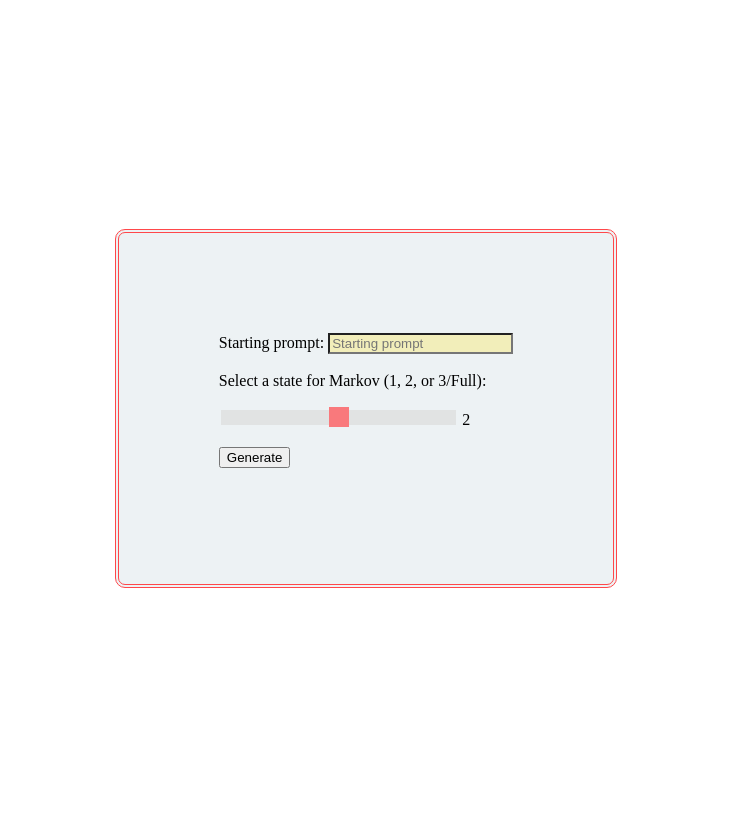
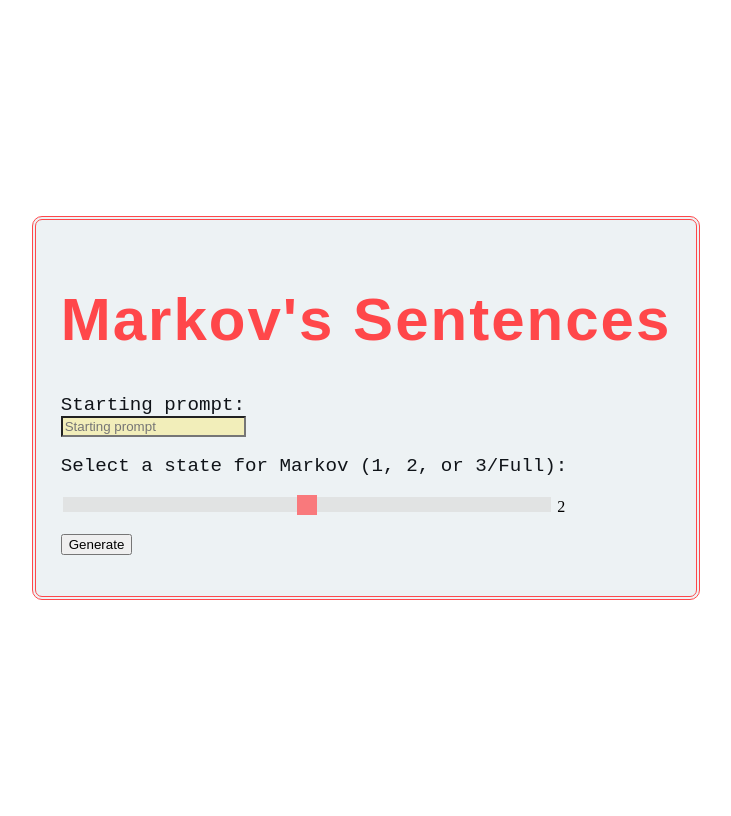
Before and after one commit to kodtld/Markov-s-Letters, a Flask app: template flask-server/templates/index.html in a window 1280 px wide. Shown: the whole page, without its empty margins (282-1013 px from the left). Run offline with Flask 2, Linux system fonts and the light colour scheme; the template is opened without the code that fills it, so the values that code supplies are empty.

Commit message:
Front end work

```diff
--- a/flask-server/templates/index.html
+++ b/flask-server/templates/index.html
@@ -9,10 +9,18 @@
       overflow-x: hidden;
     }
 
+    h1{
+      color: #FF474A;
+      font-size: 60px;
+      text-align: center;
+      letter-spacing: 2px;
+      font-family: fantasy;
+    }
+
     .main_container{
         background-color: #edf2f4;
         border-radius: 10px;
-        padding: 100px;
+        padding: 25px;
         border: 4px double #FF474A;
     }
 
@@ -58,12 +66,20 @@
         color: #101419;
         border: 3px double #FF474A;
     }
+
+    label{
+      font-family: 'Courier New', monospace;
+      color: #101419;
+      font-weight: 500;
+      font-size: larger;
+    }
     </style>
 
     <body class="body">
         <div class="main_container">
+          <h1>Markov's Sentences</h1>
             <form action="{{ url_for('index') }}" method="post">
-                <label>Starting prompt:</label>
+                <label>Starting prompt:</label><br>
                 <input type="text" class="prompt" id="prompt" name="prompt" placeholder="Starting prompt">
                 <br><br>
                 <label for="slider">Select a state for Markov (1, 2, or 3/Full):</label>
```
